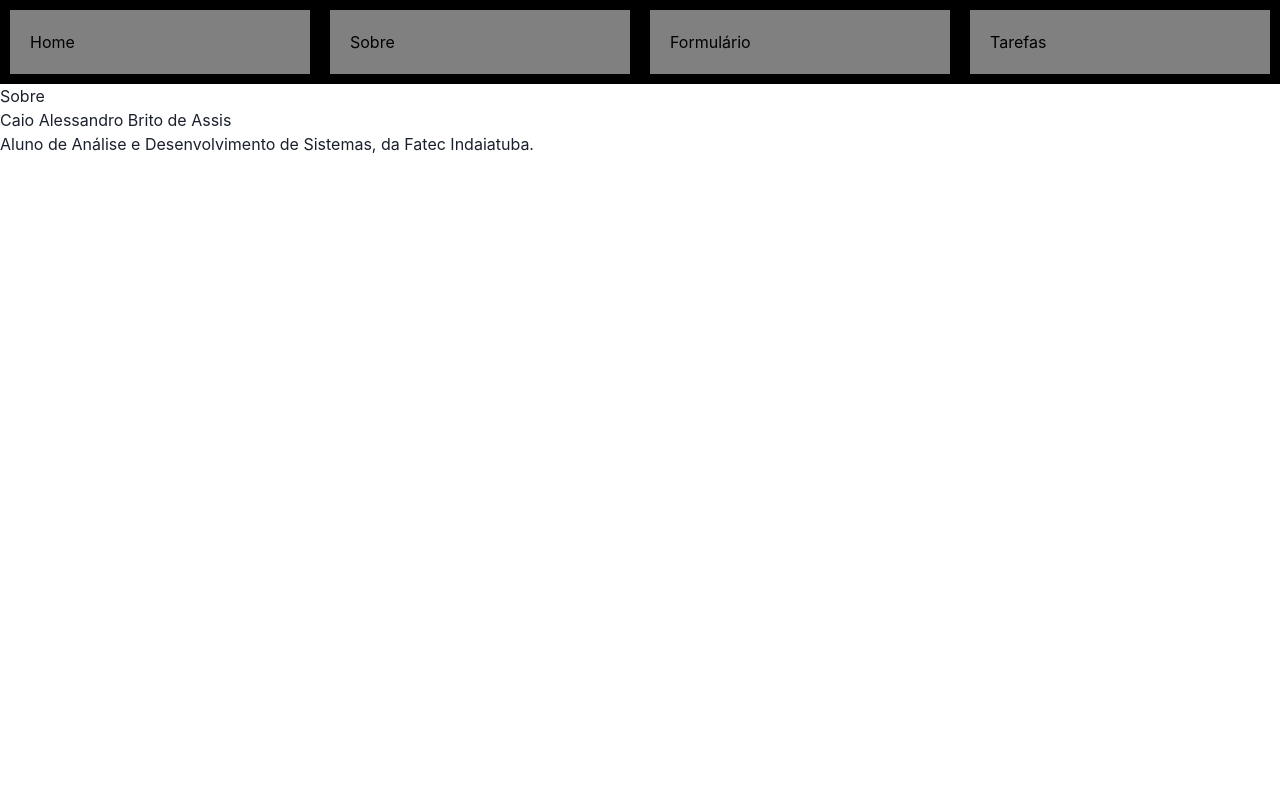
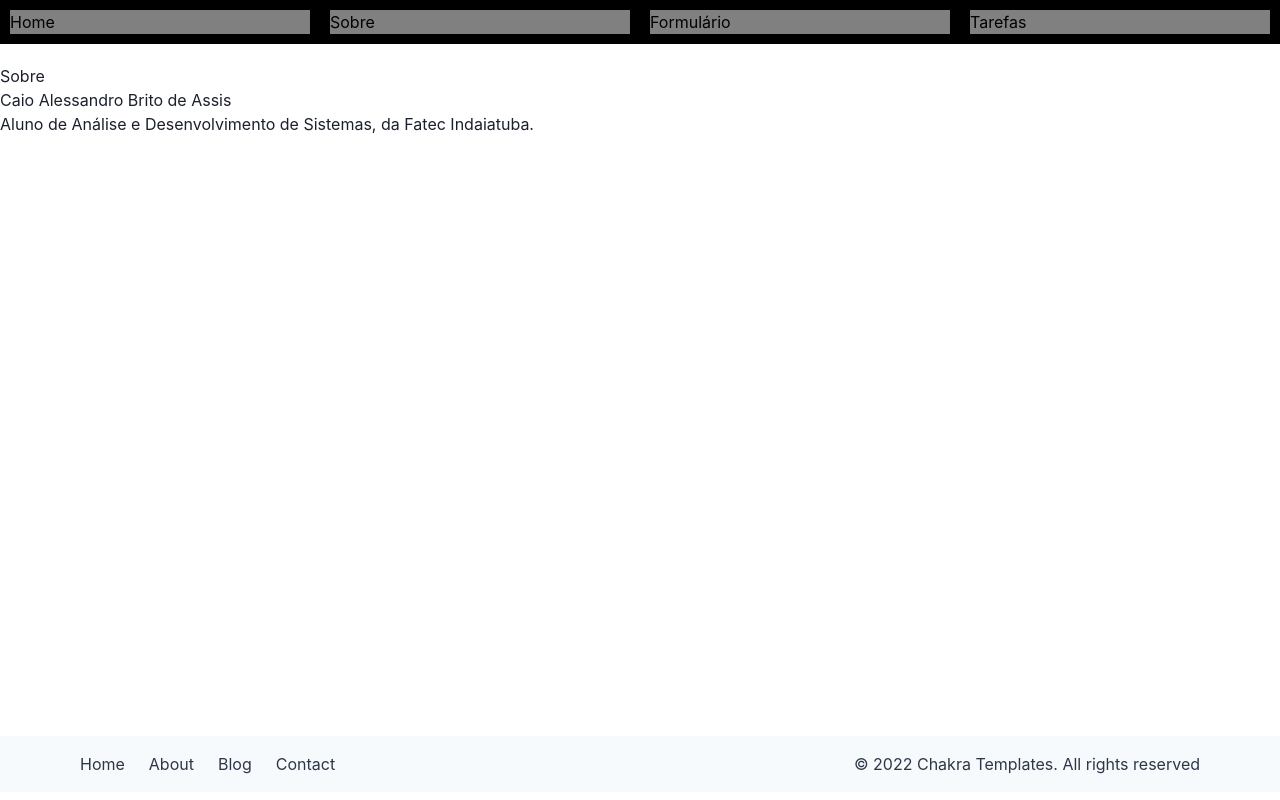
Before and after one commit to CaioAssis/Aula-React, a React (Vite) app: page /sobre in a window 1280 px wide. Built offline with nearby package versions, Linux system fonts and the light colour scheme.

Commit message:
usa Layout

```diff
--- a/src/components/layout/index.tsx
+++ b/src/components/layout/index.tsx
@@ -1,6 +1,6 @@
 import Rodape from "../../components/rodape"
-import Topo from "../../components/topo"
 import { Grid, GridItem } from "@chakra-ui/react"
+import Navegacao from "../navegacao"
 
 interface Props{
     children: React.ReactNode
@@ -11,7 +11,7 @@ function Layout(props: Props){
     return(
         <Grid className='grid' templateColumns='1fr' templateRows='64px auto 64px'>
             <GridItem colSpan={1} rowSpan={1}>
-                <Topo />
+                <Navegacao />
             </GridItem>
 
             <GridItem colSpan={1} rowSpan={1}>
--- a/src/components/navegacao/navegacao.module.css
+++ b/src/components/navegacao/navegacao.module.css
@@ -6,7 +6,6 @@
     flex: 1; /* Distribui os blocos igualmente */
     color: black;
     background-color: gray;
-    padding: 20px;
     margin: 10px; /* Espaço entre os blocos */
     text-decoration: none;
 }
--- a/src/components/rodape/index.tsx
+++ b/src/components/rodape/index.tsx
@@ -16,10 +16,10 @@ export default function Rodape() {
         justify={{ base: 'center', md: 'space-between' }}
         align={{ base: 'center', md: 'center' }}>
         <Stack direction={'row'} spacing={6}>
-          <Box as="a" href={'#'}>
+          <Box as="a" href={'/'}>
             Home
           </Box>
-          <Box as="a" href={'#'}>
+          <Box as="a" href={'/sobre'}>
             About
           </Box>
           <Box as="a" href={'#'}>
--- a/src/pages/form/index.tsx
+++ b/src/pages/form/index.tsx
@@ -1,18 +1,16 @@
 import FormAt1 from "../../components/formAt1"
+import Layout from "../../components/layout"
 import Navegacao from "../../components/navegacao"
 import Rodape from "../../components/rodape"
 import Topo from "../../components/topo" //para teste do navBar do Chakra
 
 function Formulario(){ // mesmo que export default no fim
     return(
-        <>
-            <Navegacao/>
-            <Topo/>
-
-            <FormAt1/>
-
-            <Rodape />
-        </>
+        <Layout>
+            <div>
+                <FormAt1/>
+            </div>
+        </Layout>
 
     )
 }
--- a/src/pages/home/index.tsx
+++ b/src/pages/home/index.tsx
@@ -1,6 +1,4 @@
-import { Grid, GridItem } from "@chakra-ui/react"
-import Navegacao from "../../components/navegacao"
-import Rodape from "../../components/rodape"
+import Layout from "../../components/layout"
 //useNavigate -> exemplo professor
 /*
 const navigate = useNavigate
@@ -12,21 +10,13 @@ const navigate = useNavigate
 
 function Home(){
     return(
-        <Grid className='grid' templateColumns='1fr' templateRows='64px auto 64px'>
-            <GridItem colSpan={1} rowSpan={1}>
-                <Navegacao/>
-            </GridItem>
-
-            <GridItem colSpan={1} rowSpan={1}>
+        <Layout>
+            <div>
                 <h1>Home</h1>
                 <p>Aulas React:</p>
                 <p>Sistema de registro de tarefas de usuários.</p>
-            </GridItem>
-
-            <GridItem colSpan={1} rowSpan={1}>
-                <Rodape />
-            </GridItem>
-        </Grid>
+            </div>
+        </Layout>
     )
 }
 
--- a/src/pages/sobre/index.tsx
+++ b/src/pages/sobre/index.tsx
@@ -1,14 +1,14 @@
-import Navegacao from "../../components/navegacao"
+import Layout from "../../components/layout"
 
 export default function Sobre(){ // mesmo que export default no fim
     return(
-        <>
-            <Navegacao/>
-
-            <h1>Sobre</h1>
-            <h2>Caio Alessandro Brito de Assis</h2>
-            <p>Aluno de Análise e Desenvolvimento de Sistemas, da Fatec Indaiatuba.</p>
-        </>
+        <Layout>
+            <div>
+                <h1>Sobre</h1>
+                <h2>Caio Alessandro Brito de Assis</h2>
+                <p>Aluno de Análise e Desenvolvimento de Sistemas, da Fatec Indaiatuba.</p>
+            </div>
+        </Layout>
 
     )
 }
--- a/src/pages/tasks/index.tsx
+++ b/src/pages/tasks/index.tsx
@@ -1,10 +1,10 @@
+import Layout from "../../components/layout"
 import Navegacao from "../../components/navegacao"
 
 function Tasks(){ // mesmo que export default no fim
     return(
-        <>
-            <Navegacao/>
-
+        <Layout>
+            <div>
                 <h1>Tarefas</h1>
                 <li>Tarefa 1</li>
                 <li>Tarefa 2</li>
@@ -14,7 +14,8 @@ function Tasks(){ // mesmo que export default no fim
                 <li>Tarefa 6</li>
                 <li>Tarefa 7</li>
                 <li>Tarefa 8</li>
-        </>
+            </div>
+        </Layout>
 
     )
 }
```
Lines whose indentation alone changed are shown as unchanged.
